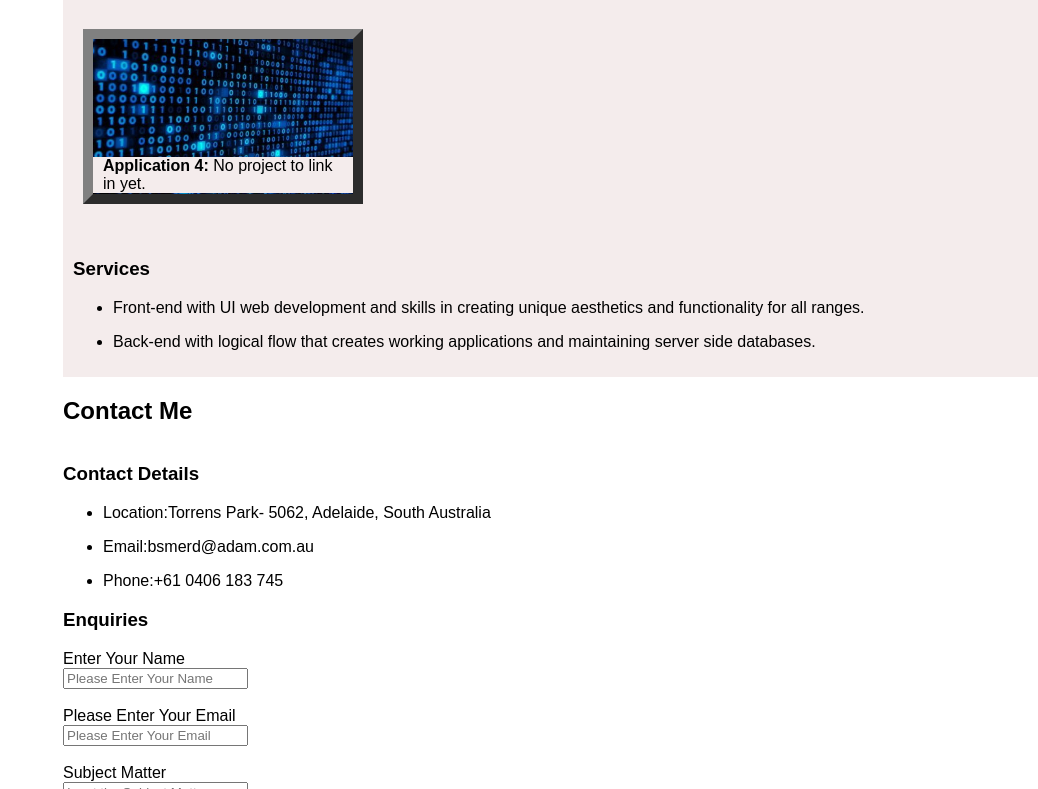
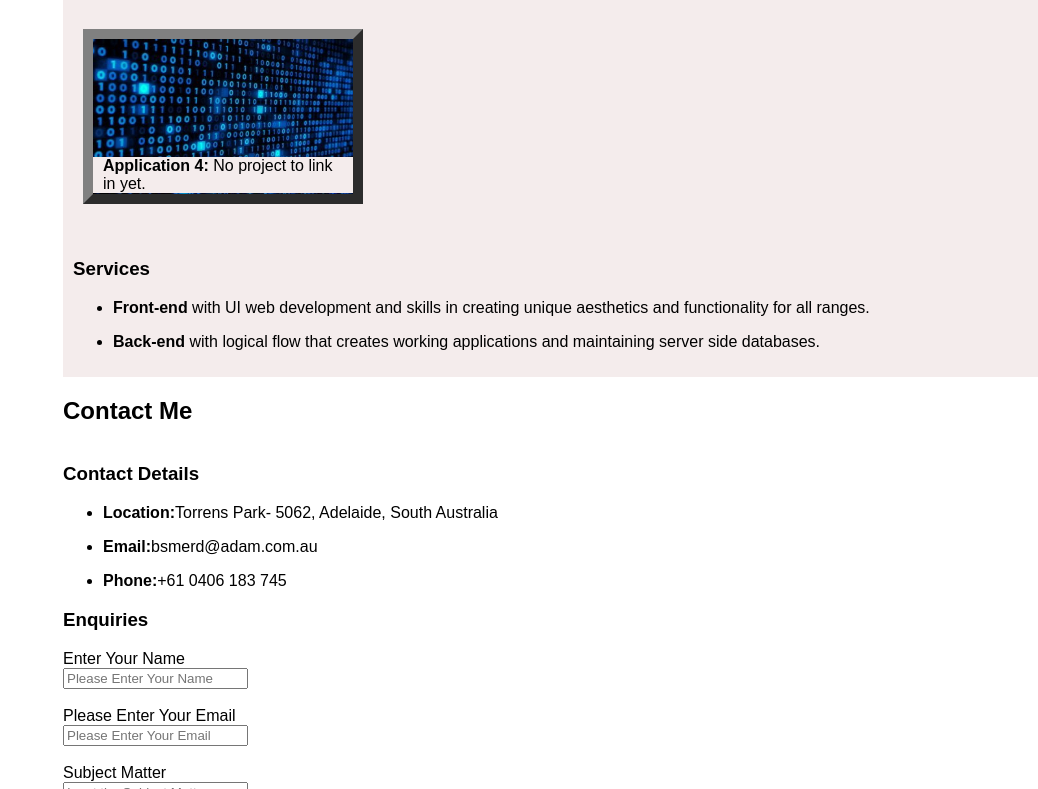
Before and after one commit to TheBigBookMan/Ben_Smerd_Portfolio, a plain HTML site: page index.html in a window 1280 px wide. Shown: the part 2993-3782 px from the top of the page, without its empty margins (242-1280 px from the left). Drawn offline with Linux system fonts and the light colour scheme.

Commit message:
Added comments that were necessary to style.css and removed old or unnecessary comments.

```diff
--- a/style.css
+++ b/style.css
@@ -1,19 +1,16 @@
 :root {
-    /*ADD IN SOME NICE COLOURS TO USE MAYBE THE LIGHT BLUE AND YELLOW*/
     --color1: rgb(244, 236, 236);
 }
 
 * {
     font-family: sans-serif;
     box-sizing: border-box;
-    /*ADD IN A NICE COOLFONT PLEASEEEEEE*/
 }
 
 /*HEADER ON THE SIDE OF THE PAGE*/
 #header {
     display: block;
     position: fixed;
-    /* overflow-y: auto; */
     background-color: black;
     color: white;
     height: 110%;
@@ -26,6 +23,7 @@
     margin-left: 10px;
 }
 
+/*HEADER- INTRODUCTION*/
 .introduction {
     display: flex;
     flex-direction: column;
@@ -49,7 +47,6 @@
 }
 
 /*HEADER- NAVIGATION*/
-/*ADD IN THE LOGOS NEXT TO THE LIST */
 .navigation {
     position: relative;
 
@@ -60,7 +57,6 @@
     display: flex;
     flex-direction: column;
     justify-content: space-between;
-
 }
 
 .navigation li, a{
@@ -70,6 +66,7 @@
     margin-bottom: 20px;
 }
 
+/*HEADER- PERSONAL LINKS*/
 .personal-links ul {
     list-style: none;
     display: flex;
@@ -117,10 +114,10 @@
     padding: 10px;
 }
 
+/*ABOUT ME- TITLE*/
 .about-me-title h2{
     text-align: center;
     position: relative;
-
 }
 
 .about-me p {
@@ -154,6 +151,7 @@
     padding: 10px;
 }
 
+/*RESUME- TITLE*/
 .resume-title {
     text-align: center;
     position: relative;
@@ -161,7 +159,7 @@
     margin-bottom: -10px;
 }
 
-/*RESUME_ EDUCATION*/
+/*RESUME- EDUCATION*/
 .education-list .education-outer-list{
     display: flex;
     flex-direction: row;
@@ -175,16 +173,20 @@
     flex-wrap: wrap;
 }
 
-/*RESUME WORK EXPERIENCE*/
+/*RESUME- WORK EXPERIENCE*/
 .resume-work-experience {
     background-color: var(--color1);
     margin-left: -10px;
     padding: 10px;
 }
 
-/*RESUME SKILLS*/
+/*RESUME- SKILLS*/
 .resume-skills {
     padding: 10px;
+}
+
+.skills-important {
+    font-weight: bold;
 }
 
 /*SECTION PORTFOLIO*/
@@ -193,10 +195,12 @@
     padding: 10px;
 }
 
+/*PORTFOLIO- TITLE*/
 .portfolio-title {
     text-align: center;
 }
 
+/*PORTFOLIO- APPLICATIONS*/
 .portfolio-container {
     display: flex;
     flex-wrap: wrap;
@@ -208,6 +212,7 @@
     font-weight: bolder;
 }
 
+/*PORTFOLIO- APPLICATION 1*/
 .portfolio-1 {
     position: relative;
     margin-left: 30px;
@@ -241,6 +246,7 @@
     margin-left: 0;
 }
 
+/*PORTFOLIO- APPLICATION 2*/
 .portfolio-2 {
     position: relative;
 }
@@ -269,6 +275,7 @@
     margin-left: 10px;
 }
 
+/*PORTFOLIO- APPLICATION 3*/
 .portfolio-3 {
     position: relative;
 }
@@ -297,6 +304,7 @@
     margin-left: 10px;
 }
 
+/*PORTFOLIO- APPLICATION 4*/
 .portfolio-4 {
     position: relative;
 }
@@ -332,19 +340,33 @@
     left: -30px;
 }
 
-/*FOOTER CONTACT ME*/
+/*PORTFOLIO- SERVICES*/
+.portfolio-services span {
+    font-weight: bold;
+}
+
+/*FOOTER*/
 footer {
     display: block;
     margin-left: 300px;
     padding-left: 5px;
 }
 
+/*CONTACT ME*/
 #contact-me-page {
     display: flex;
     flex-direction: column;
 }
 
+/*CONTACT ME- INFORMATION*/
+.contact-me-information span{
+    font-weight: bold;
+}
 
+/*CONTACT ME- CONTACT FORM*/
+/*HAVEN'T FULLY COMPLETED AS I NEED THE BACK-END DONE THROUGH JAVASCRIPT WHICH I HAVEN'T LEARNT YET*/
+
+/*MEDIA ENQUIRIES*/
 @media only screen and (max-width: 1200px) {
     .portfolio-1 img {
         width: 100%;
```
